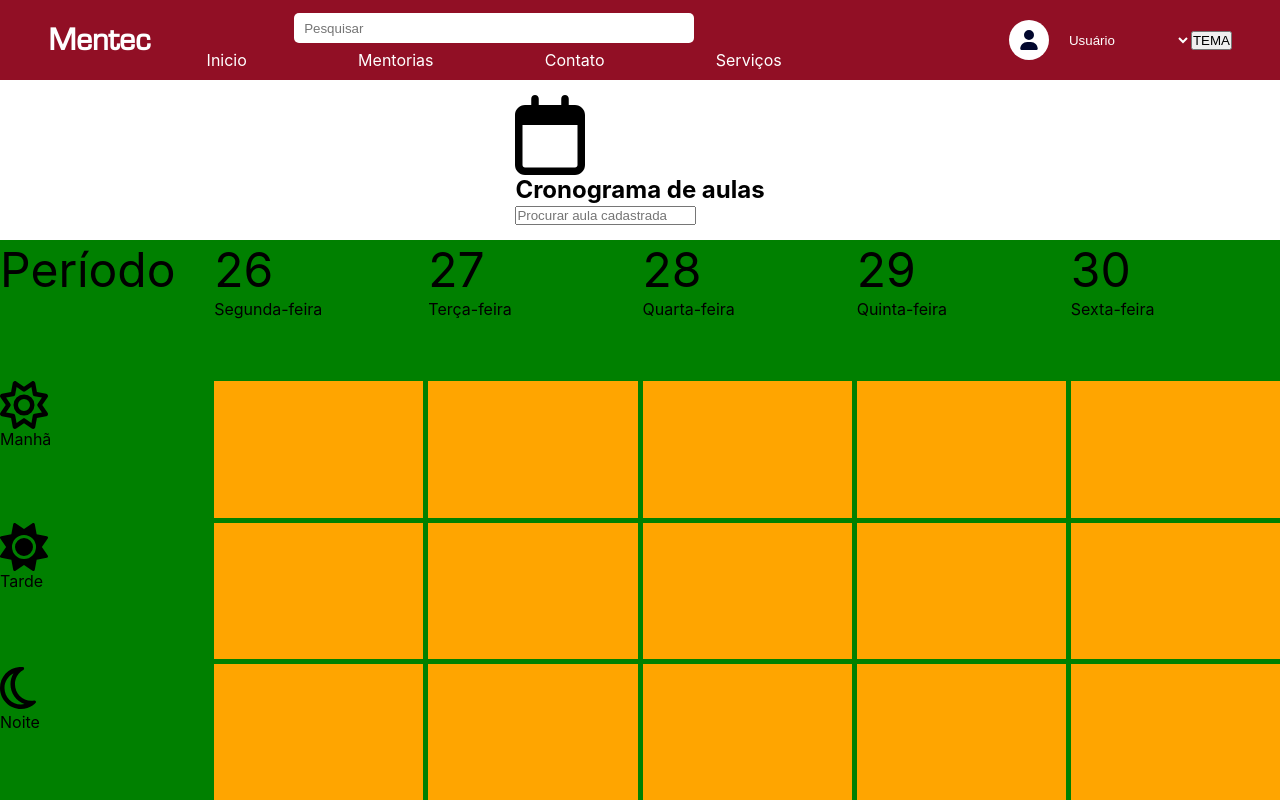
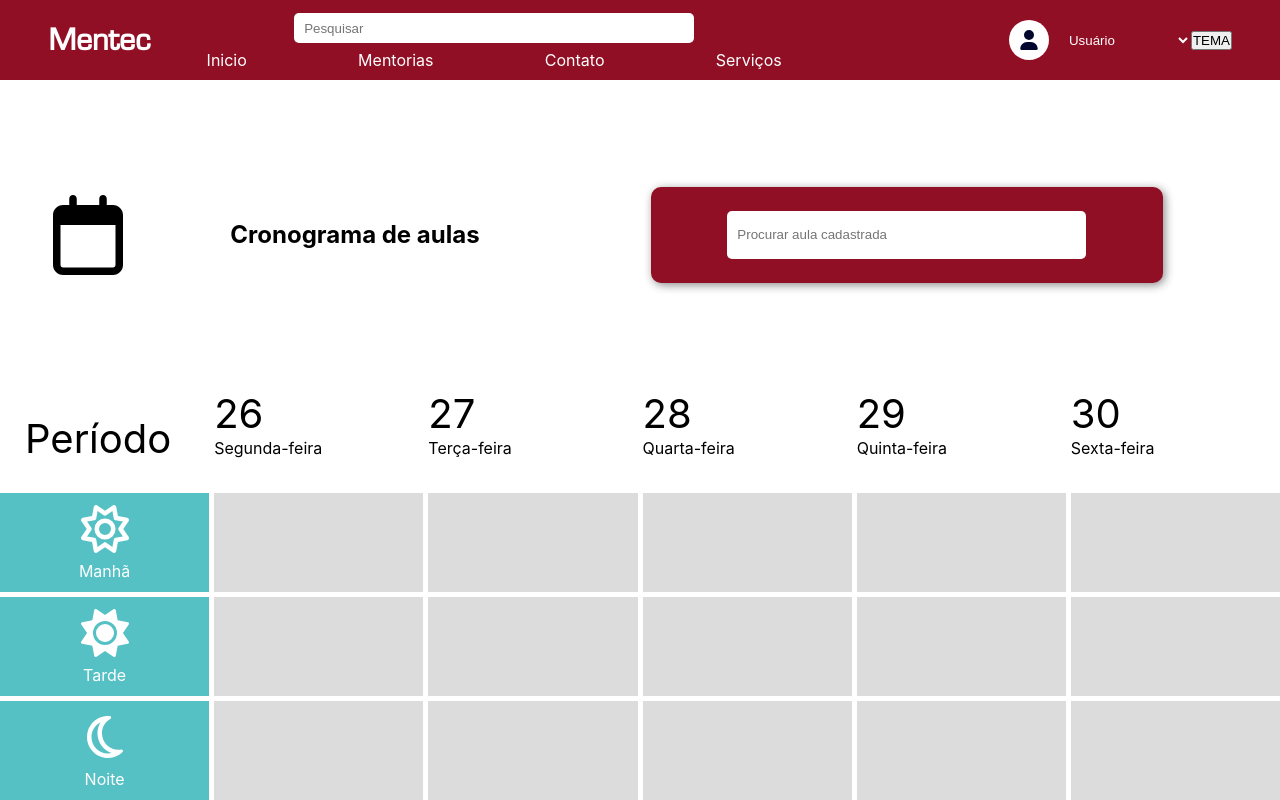
Before and after one commit to devGusta2/Mentec, a React (Create React App) app: page /Calendar in a window 1280 px wide. Built offline with nearby package versions, Linux system fonts and the light colour scheme.

Commit message:
Calendar styles

```diff
--- a/src/Pages/Calendar/Calendar.module.css
+++ b/src/Pages/Calendar/Calendar.module.css
@@ -11,21 +11,68 @@
     display: grid;
     grid-template-columns: 1fr 1fr 1fr 1fr 1fr 1fr;
     grid-template-rows: 1fr 1fr 1fr 1fr;
-    height: 70%;
+
     width: 100%;
-    background-color: green;
+
     gap: 5px;
 }
 
 .card{
     height: 1fr;
     width: 1fr;
-    background-color: orange;
+    background-color: #DCDCDC;
+}
+
+.cardIcon{
+    height: 1fr;
+    width: 1fr;
+    background-color: #55C1C5;
+    display: flex;
+    align-items: center;
+    justify-content: center;
+    flex-direction: column;
+    color: white;
+    gap: 0.5em;
 }
 .day p:nth-child(1){
-    font-size: 3em;
+    font-size: 2.5em;
 }
 #timeTittle{
-    font-size: 3em;
+    font-size: 2.5em;
+    padding: 25px;
+}
+#titleAndSearch{
+    width: 100%;
+    display: flex;
+    flex-direction: row;
+    justify-content: space-around;
+    align-items: center;
+    height: 20%;
 
 }
+#searchBox{
+    width: 50%;
+    height: 100%;
+    display: flex;
+    align-items: center;
+    justify-content: center;
+}
+#searchBack{
+    width: 80%;
+    height: 60%;
+    background-color:var(--bg-azulteste);
+    border-radius: 10px;
+    display: flex;
+    align-items: center;
+    justify-content: center;
+    box-shadow: 2px 2px 10px rgb(136, 136, 136);
+}
+#inpt{
+    height: 50%;
+    width: 70%;
+    border-radius: 5px;
+    outline: 0;
+    border:0;
+    padding: 0 10px;
+
+}
```
